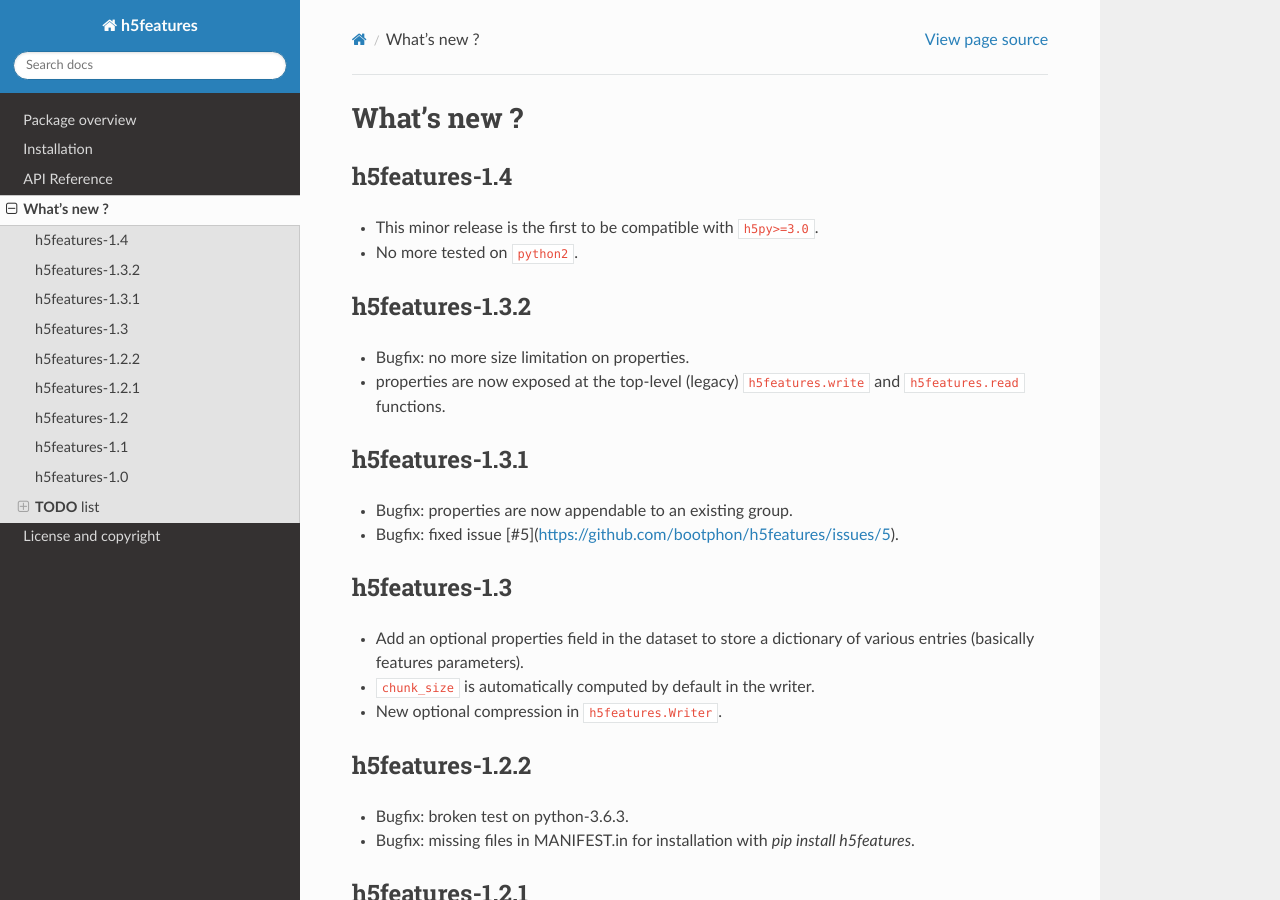
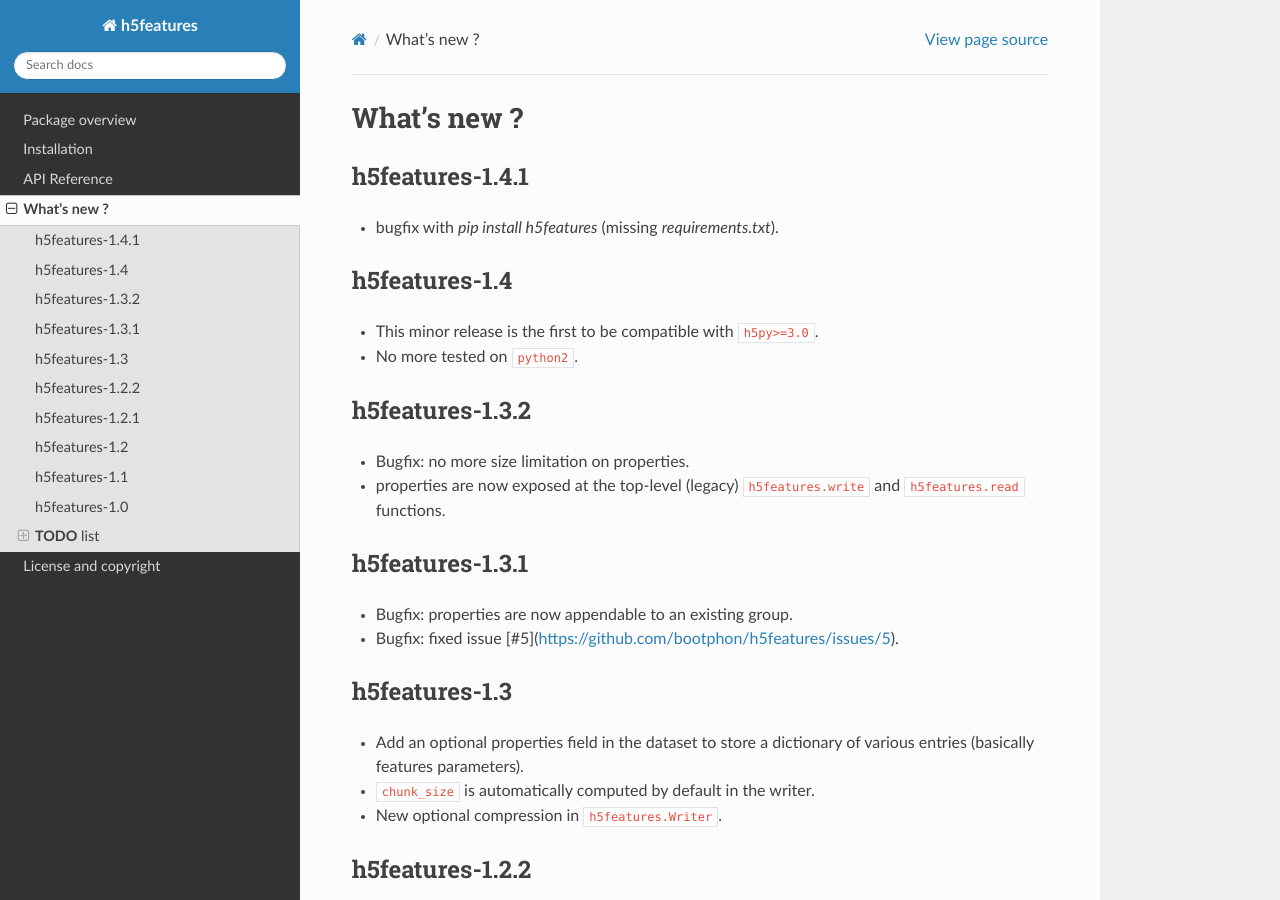
Before and after one commit to bootphon/h5features, a Sphinx documentation site: the page built from docs/whatsnew.rst, in a window 1280 px wide and 900 px high. Built offline with Sphinx 7.4.7 and the Read the Docs theme 2.0.0, drawn with Linux system fonts in a browser that asks for light colours.

Commit message:
h5features-1.4.1 (bugfix in pip archive construction)

```diff
--- a/docs/whatsnew.rst
+++ b/docs/whatsnew.rst
@@ -4,6 +4,12 @@
 ============
 What's new ?
 ============
+
+h5features-1.4.1
+================
+
+* bugfix with `pip install h5features` (missing `requirements.txt`).
+
 
 h5features-1.4
 ==============
--- a/setup.py
+++ b/setup.py
@@ -48,4 +48,5 @@ setup(
     url='https://github.com/bootphon/h5features',
     license='GPLv3',
     long_description=open(os.path.join(HERE, 'README.rst')).read(),
+    long_description_content_type='text/x-rst'
 )
```
Also changed, not shown: 2 other files.
